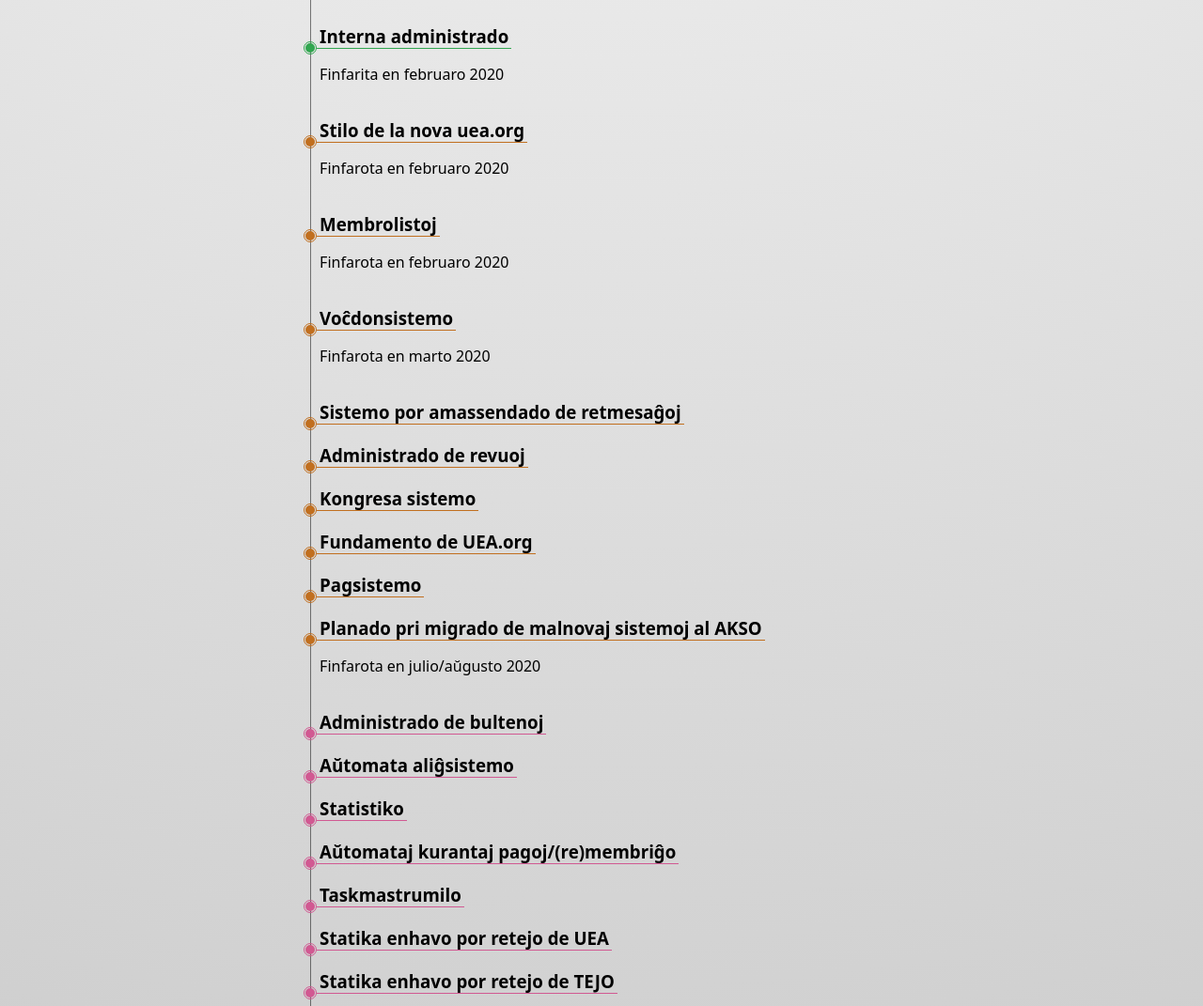
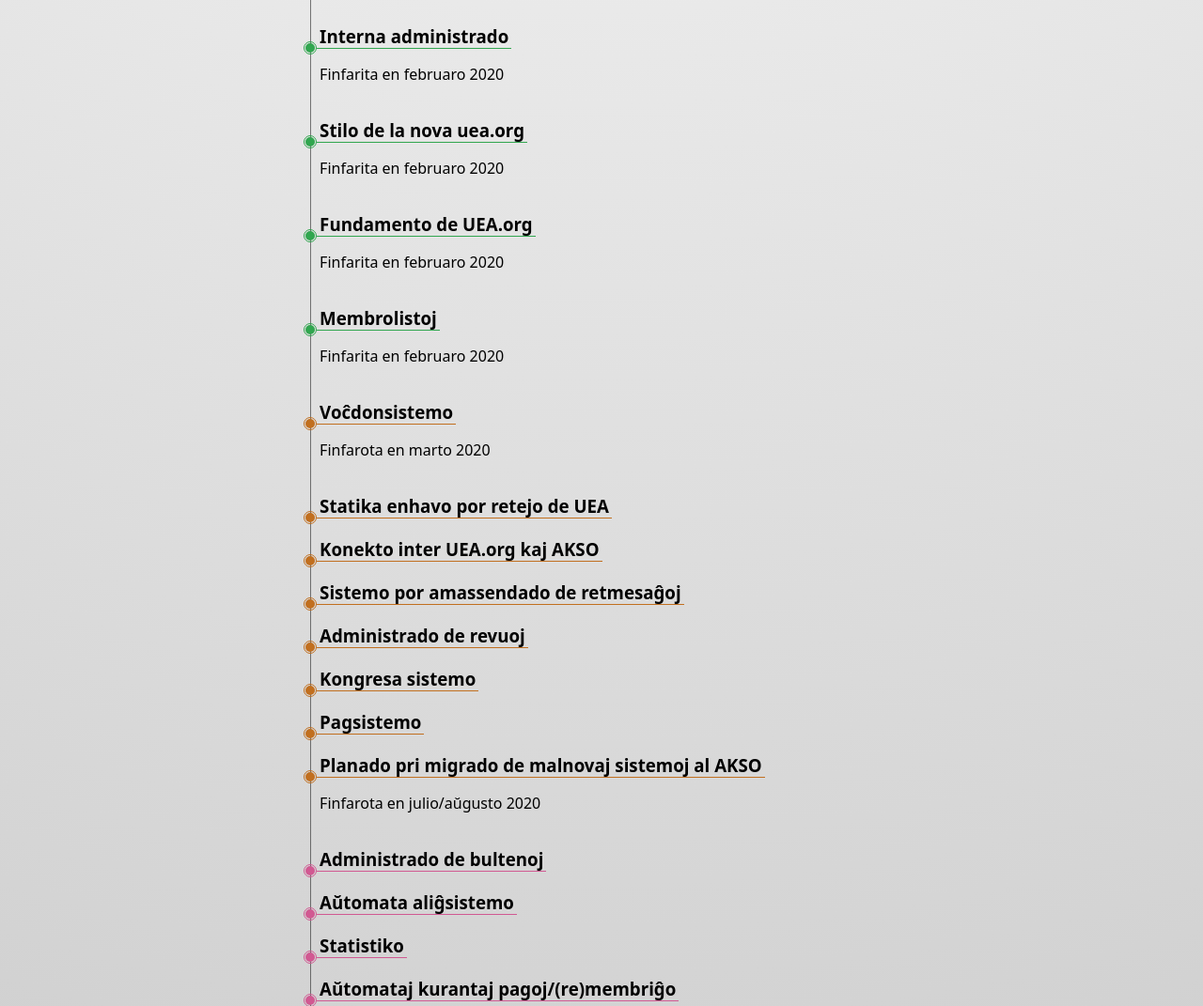
Before and after one commit to AksoEo/akso.org, a plain HTML site: page index.html in a window 1280 px wide. Shown: the part 1340-2411 px from the top of the page at 94% size. Drawn offline with Linux system fonts and the light colour scheme.

Commit message:
Update milestones

```diff
--- a/index.html
+++ b/index.html
@@ -87,19 +87,27 @@
                     </p>
                 </div>
                 <div class="milestone">
-                    <h3 class="milestone-label milestone-wip">
+                    <h3 class="milestone-label">
                         Stilo de la nova uea.org
                     </h3>
                     <p>
-                        Finfarota en februaro 2020
+                        Finfarita en februaro 2020
                     </p>
                 </div>
                 <div class="milestone">
-                    <h3 class="milestone-label milestone-wip">
+                    <h3 class="milestone-label">
+                        Fundamento de UEA.org
+                    </h3>
+                    <p>
+                        Finfarita en februaro 2020
+                    </p>
+                </div>
+                <div class="milestone">
+                    <h3 class="milestone-label">
                         Membrolistoj
                     </h3>
                     <p>
-                        Finfarota en februaro 2020
+                        Finfarita en februaro 2020
                     </p>
                 </div>
                 <div class="milestone">
@@ -109,6 +117,16 @@
                     <p>
                         Finfarota en marto 2020
                     </p>
+                </div>
+                <div class="milestone">
+                    <h3 class="milestone-label milestone-wip">
+                        Statika enhavo por retejo de UEA
+                    </h3>
+                </div>
+                <div class="milestone">
+                    <h3 class="milestone-label milestone-wip">
+                        Konekto inter UEA.org kaj AKSO
+                    </h3>
                 </div>
                 <div class="milestone">
                     <h3 class="milestone-label milestone-wip">
@@ -123,11 +141,6 @@
                 <div class="milestone">
                     <h3 class="milestone-label milestone-wip">
                         Kongresa sistemo
-                    </h3>
-                </div>
-                <div class="milestone">
-                    <h3 class="milestone-label milestone-wip">
-                        Fundamento de UEA.org
                     </h3>
                 </div>
                 <div class="milestone">
@@ -170,11 +183,6 @@
                 </div>
                 <div class="milestone">
                     <h3 class="milestone-label milestone-future">
-                        Statika enhavo por retejo de UEA
-                    </h3>
-                </div>
-                <div class="milestone">
-                    <h3 class="milestone-label milestone-future">
                         Statika enhavo por retejo de TEJO
                     </h3>
                 </div>
```
